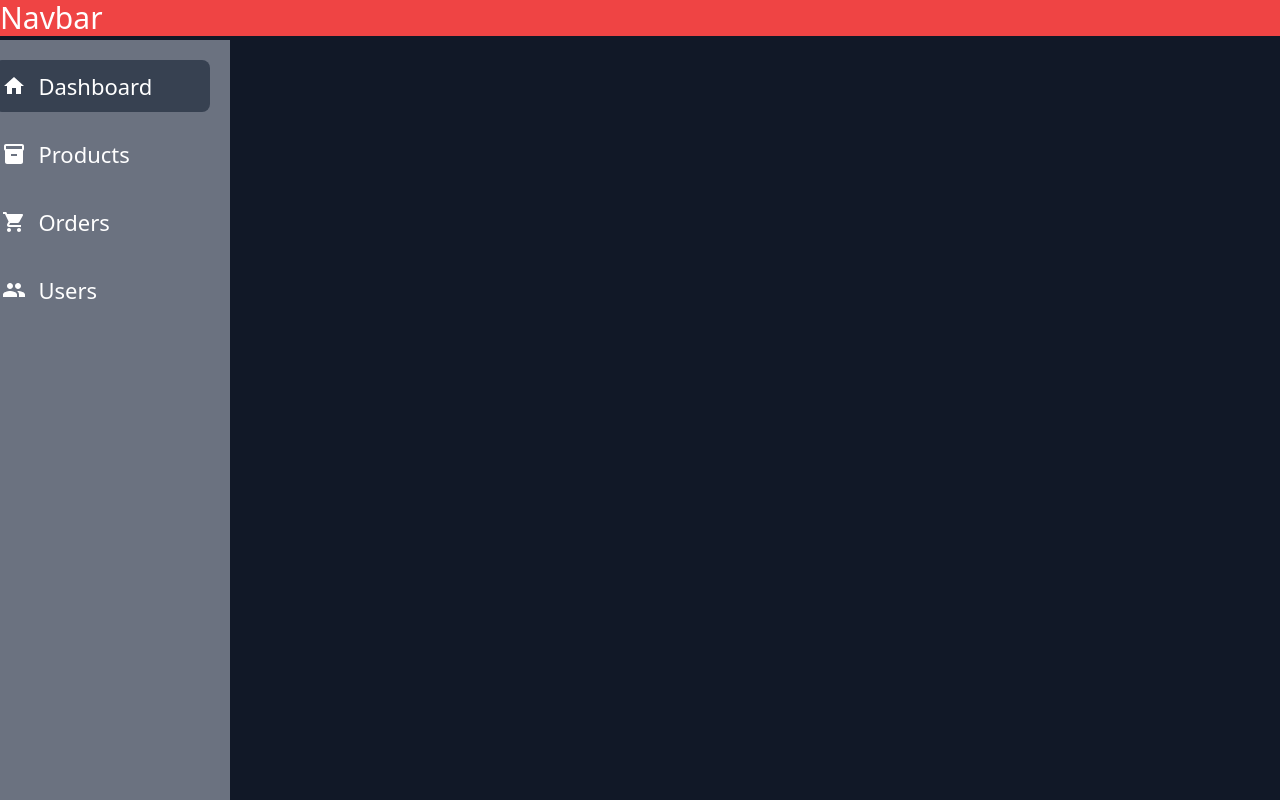
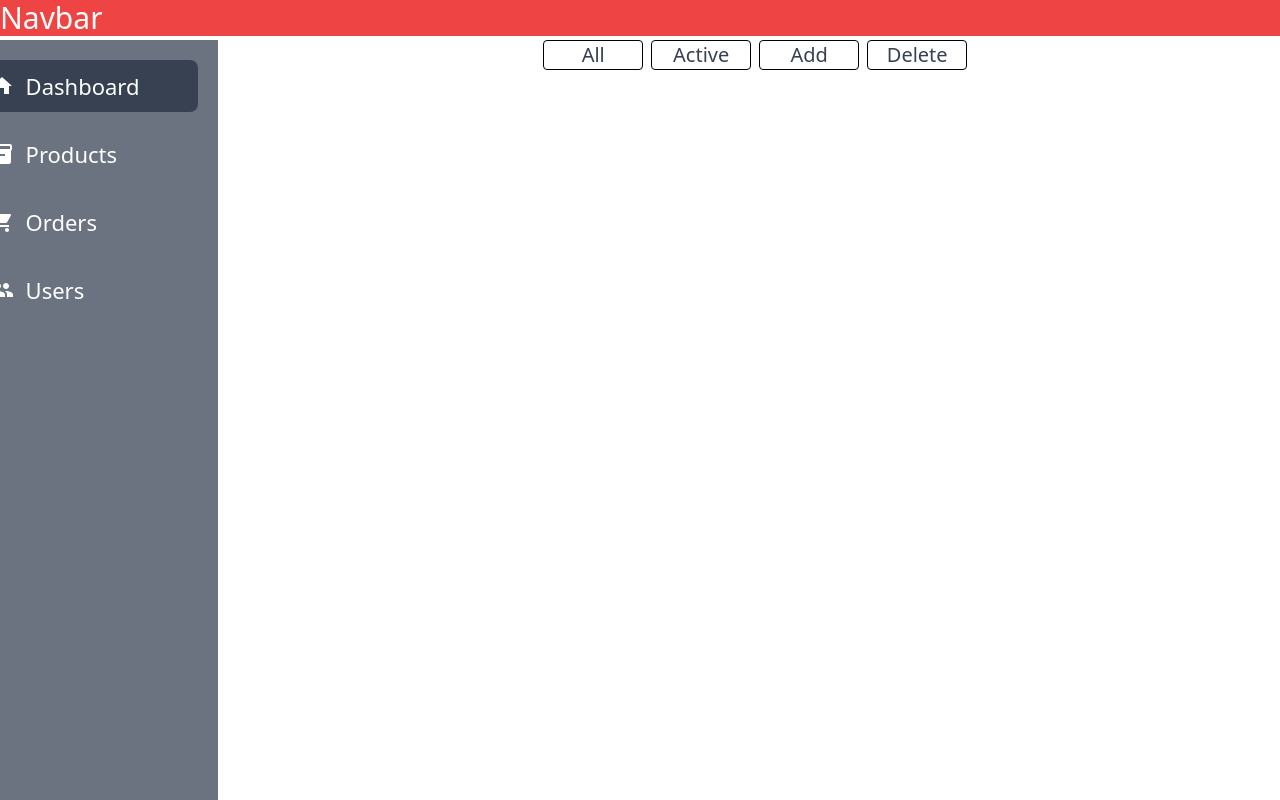
Before and after one commit to konain1/EcomDashboard, a React (Vite) app: page / in a window 1280 px wide. Built offline with nearby package versions, Linux system fonts and the light colour scheme.

Commit message:
tabs are added on layout

```diff
--- a/src/Screens/Layout.jsx
+++ b/src/Screens/Layout.jsx
@@ -1,6 +1,7 @@
 import React, { useState } from 'react'
 import Navbar from '../Component/Navbar'
 import Sidebar from '../Component/Sidebar'
+import Tabs from './Tabs'
 
 
 function Layout() {
@@ -8,23 +9,32 @@ function Layout() {
   const [toggle,setToggle]=useState(true)
 
   return (
-    <div className='text-3xl text-red-400 relative min-h-screen '>
+    <div className='text-3xl text-red-400 bg-white w-[100%] relative min-h-screen '>
         <Navbar/>
 
-        <div  className="md:hidden absolute top-10 -translate-x-1/8 bg-gray-800 text-white px-3 text-sm py-1 rounded shadow
+        <div  className="md:hidden absolute  top-10 -translate-x-1/8 bg-gray-800 text-white px-3 text-sm py-1 rounded shadow
          transition-transform duration-300 ease-in-out"
           style={{ transform: toggle ? 'translateX(10%)' : 'translateX(300%)' }}
         aria-label="Toggle sidebar">
-          <button onClick={()=>setToggle(!toggle)}>X</button>
+          <button className='relative' onClick={()=>setToggle(!toggle)}>{toggle ? "x" : "y"}</button>
         </div>
 
+{/* there are issues on ipad air , ipad mini and ipad pro all are different size side bar problem */}
         <div
-        className=" md:left-[18%] fixed sm:top-10 sm:left-0 h-full  sm:transition-transform duration-300 ease-in-out"
-        style={{ transform: toggle ? 'translateX(-100%)' : 'translateX(0%)' }}
+         className={
+            `fixed sm:top-10 sm:left-0  h-full transition-transform duration-300 ease-in-out lg:left-[17%]  ` +
+            (toggle
+              ? '-translate-x-full sm:-translate-x-full md:-translate-x-full'
+              : 'translate-x-0 sm:translate-x-0 md:translate-x-0')
+          }
       >
 
         <Sidebar />
+
       </div>
+        <div className='left-[35%] md:left-[19%] top-10 absolute w-[60%] md:w-[80%] '>
+          <Tabs/>
+        </div>
 
     </div>
   )
--- /dev/null
+++ b/src/Screens/Tabs.jsx
@@ -0,0 +1,19 @@
+import React from 'react'
+
+function Tabs() {
+
+        const tabItems = [
+            {name:'All',path:"allproducts"},
+            {name:'Active',path:"activeProducts"},
+            {name:"Add",path:"AddProduct"},
+            {name:"Delete",path:"DeleteProduct"}
+        ]
+
+  return (
+    <div className='flex justify-center'>
+      {tabItems.map((tab)=><div  className='md:text-xl text-sm text-gray-700 flex-col  '> <p className='md:w-[100px] w-[30px] border border-black rounded mx-1 px-7 md:px-5  flex justify-center text-sm md:text-xl '>{tab.name}</p></div>)}
+    </div>
+  )
+}
+
+export default Tabs
```
